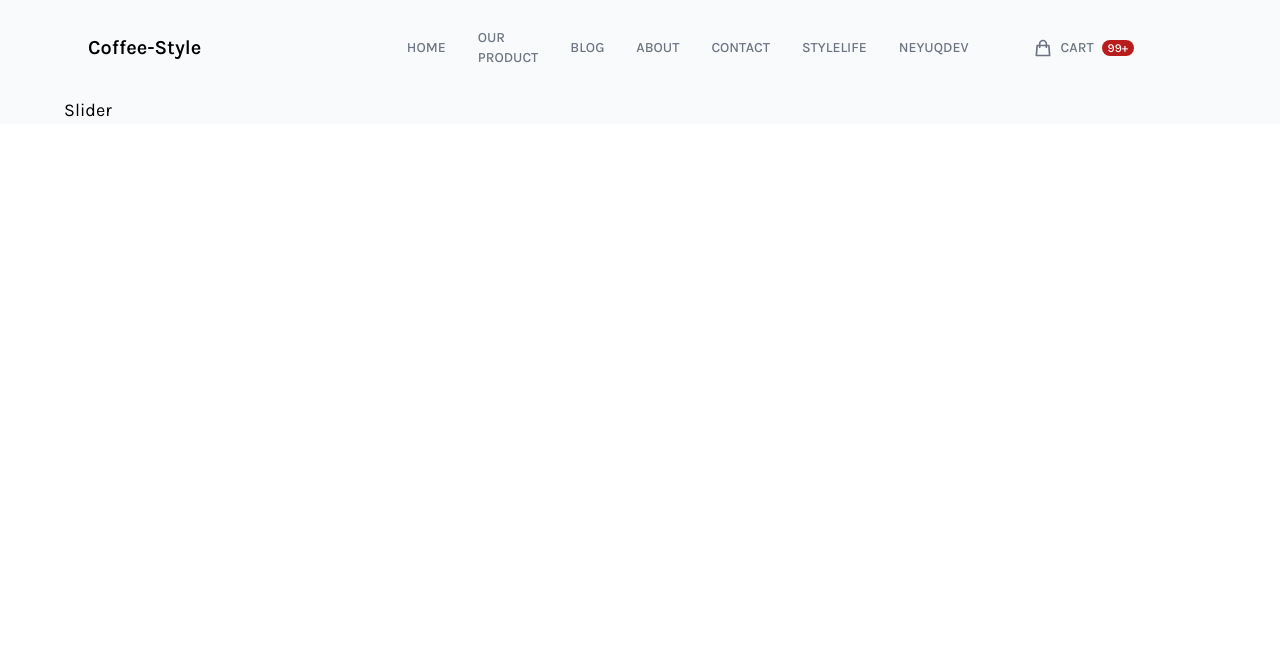
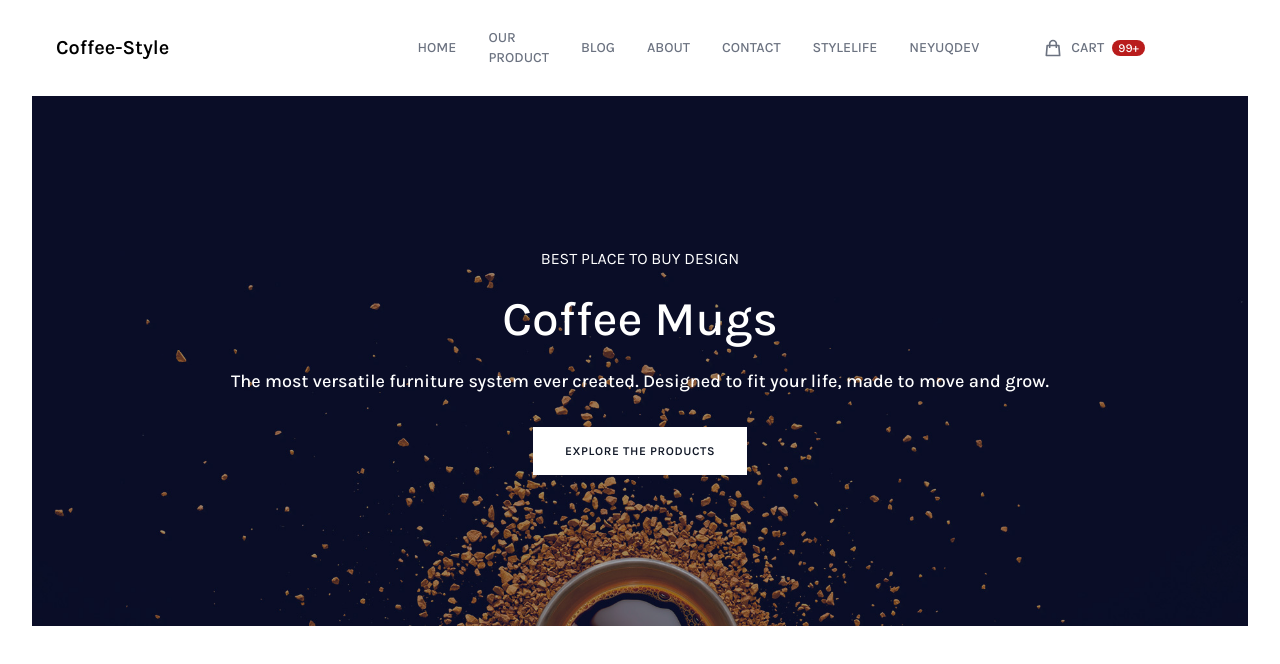
Before and after one commit to komani01/tailwindcss-coffee-style, a website: page public/index.html in a window 1280 px wide. Drawn offline with Linux system fonts and the light colour scheme.

Commit message:
Add Slider

```diff
--- a/public/index.html
+++ b/public/index.html
@@ -7,18 +7,19 @@
   <title>Style Coffee</title>
   <link rel="icon" href="./image/favicon/favicon.png" sizes="16x16">
   <link href="./output.css" rel="stylesheet">
-  <script src="./main.js" type="text/javascript" async ></script>
+  <script src="./main.js" type="text/javascript" async></script>
 </head>
 
 <body>
   <div id="root">
-    <div class="content-wrapper font-Karla max-w-screen-2xl text-base mx-auto px-16 bg-slate-50">
+    <div class="content-wrapper font-Karla max-w-screen-2xl text-base mx-auto px-8">
       <header class="p-6 mx-auto">
         <nav class="flex flex-row justify-between items-center  relative">
           <div class="logo basis-2/6 text-xl font-semibold cursor-pointer">
             Coffee-Style
           </div>
-          <ul id="cus-top-menu-item" class="basis-3/6 hidden lg:flex lg:items-center lg:justify-end lg:gap-8 uppercase text-sm text-gray-500 font-medium">
+          <ul id="cus-top-menu-item"
+            class="basis-3/6 hidden lg:flex lg:items-center lg:justify-end lg:gap-8 uppercase text-sm text-gray-500 font-medium">
             <li class="cus-top-menu-item">
               <a href="#">Home</a>
             </li>
@@ -41,7 +42,8 @@
               <a href="https://www.facebook.com/profile.php?id=100010052161118">neyuQDev</a>
             </li>
           </ul>
-          <ul class="basis-3/6 lg:basis-1/6 flex justify-end lg:justify-start ml-16 uppercase text-sm text-gray-500 font-medium">
+          <ul
+            class="basis-3/6 lg:basis-1/6 flex justify-end lg:justify-start ml-16 uppercase text-sm text-gray-500 font-medium">
             <li class="cus-top-menu-item">
               <a href="#" class="flex items-center">
                 <svg xmlns="http://www.w3.org/2000/svg" class="cus-icon" fill="none" viewBox="0 0 24 24"
@@ -54,16 +56,27 @@
             </li>
           </ul>
           <div class="flex sm:px-4 px-2 cursor-pointer items-center lg:hidden basis-1/6 ">
-            <svg id="cus-top-menu-item-toggle" xmlns="http://www.w3.org/2000/svg" class="cus-icon" fill="none" viewBox="0 0 24 24"
-              stroke="currentColor" stroke-width="2">
+            <svg id="cus-top-menu-item-toggle" xmlns="http://www.w3.org/2000/svg" class="cus-icon" fill="none"
+              viewBox="0 0 24 24" stroke="currentColor" stroke-width="2">
               <path stroke-linecap="round" stroke-linejoin="round" d="M4 6h16M4 12h16m-7 6h7" />
             </svg>
           </div>
         </nav>
       </header>
       <main>
-        <div class="slider text-lg">
-          Slider
+        <div class="slider h-[530px] bg-[url('./image/slider.jpg')] bg-cover bg-no-repeat bg-bottom">
+          <div class="w-full flex h-full justify-center items-center bg-gray-900 bg-opacity-40">
+            <div class="mx-16 text-white text-center">
+              <div class="uppercase mb-6">BEST PLACE TO BUY DESIGN</div>
+              <div class="font-medium text-5xl mb-6">Coffee Mugs</div>
+              <div class="font-medium text-lg mb-8">The most versatile furniture system ever created. Designed to fit your life, made to move and grow.</div>
+              <div class="flex justify-center">
+                <div class="bg-white uppercase text-gray-900 w-max tracking-wider py-4 px-8 hover:bg-opacity-90 text-xs font-semibold cursor-pointer">
+                  Explore the products
+                </div>
+              </div>
+            </div>
+          </div>
         </div>
         <div class="story">
 
```
Also changed, not shown: public/image/slider.jpg (added), public/output.css.
